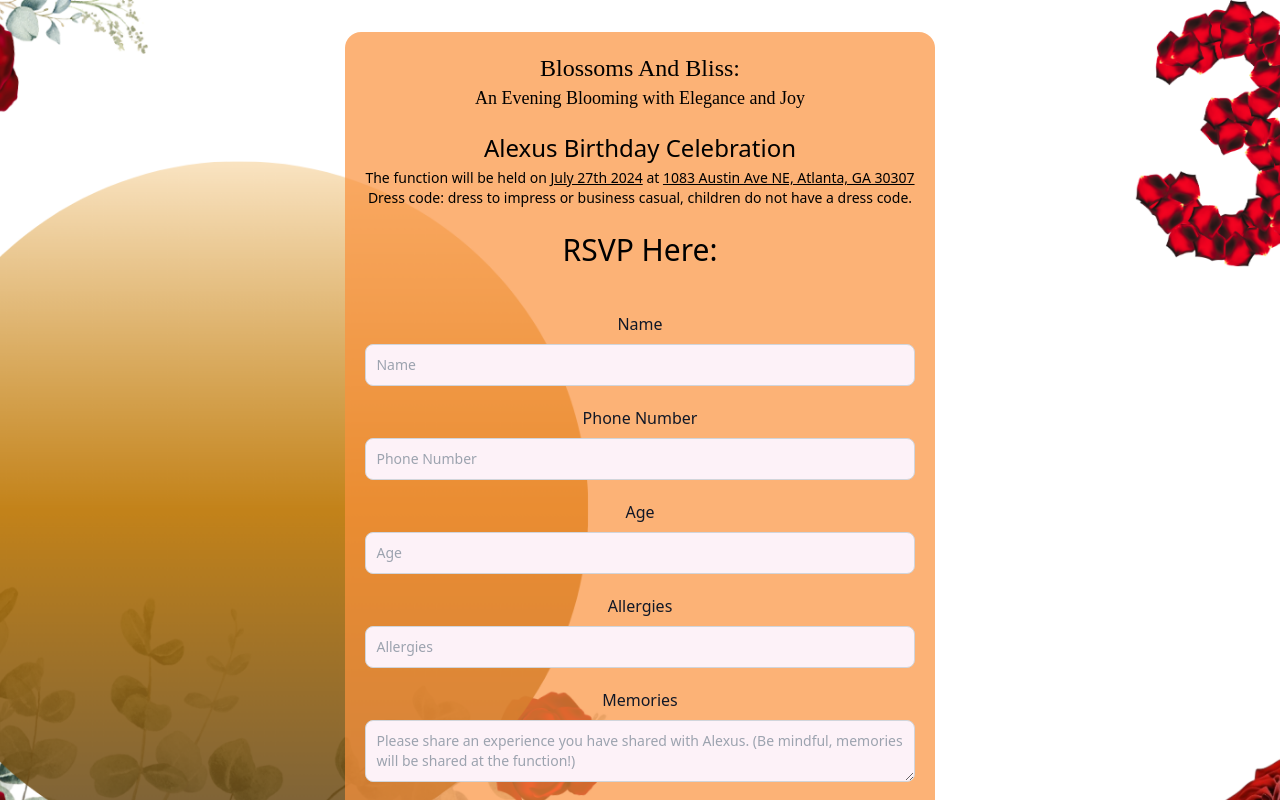
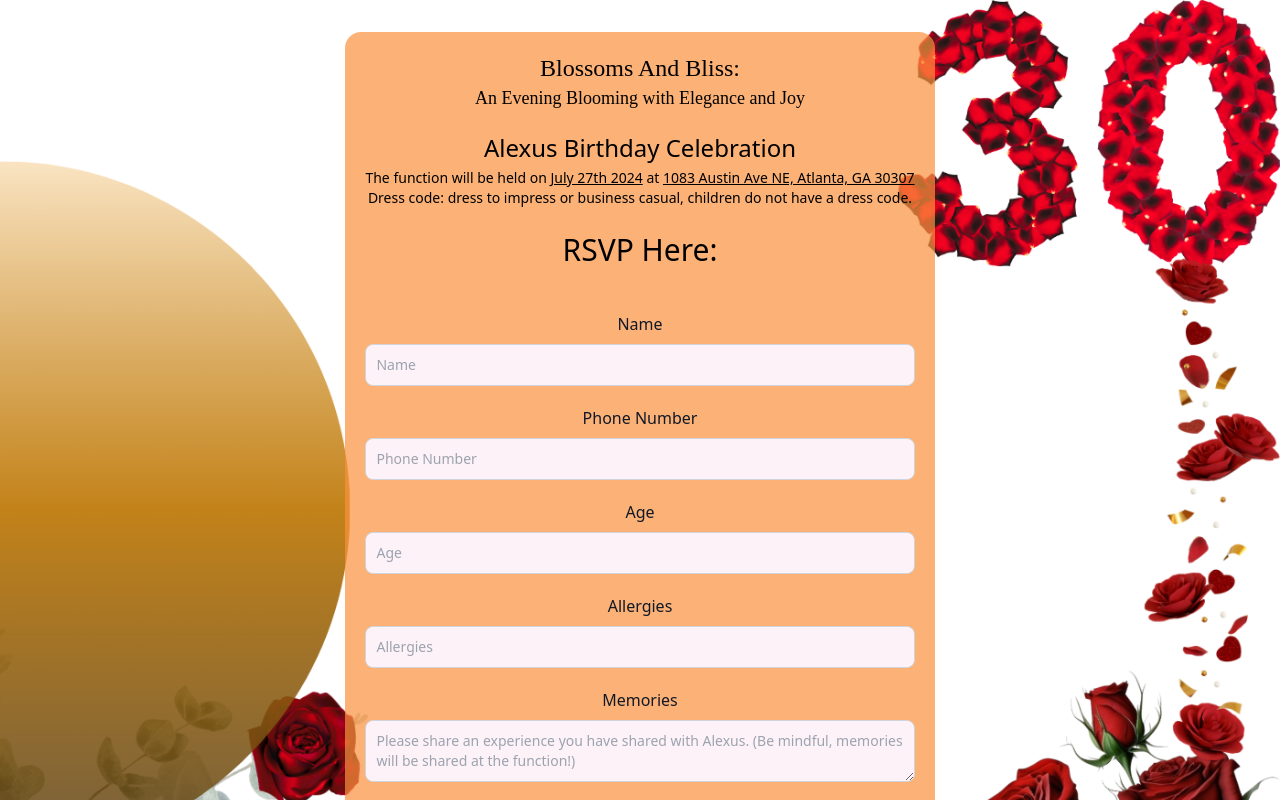
Before and after one commit to voyddful/blossomsandbliss, a Next.js app: page / in a window 1280 px wide. Shown: the top 800 px of the page. Built offline with nearby package versions, Linux system fonts and the light colour scheme; a web font is replaced by a local one.

Commit message:
laptop formatting changes

```diff
--- a/src/app/page.js
+++ b/src/app/page.js
@@ -6,7 +6,7 @@ export default function page(){
     <main className=' my-auto  text-black' >
 
       {/*mobile version*/}
-      <section className=" justify-center items-center flex min-h-screen p-8 bg-white bg-cover bg-right xl:bg-top xl:bg-cover bg-[url('/blossomsv2.png')] lg:bg-[url('/blissv2.png')]" >
+      <section className=" justify-center items-center flex min-h-screen p-8 bg-white bg-cover bg-right  xl:bg-cover bg-[url('/blossomsv2.png')] lg:bg-[url('/blissv2.png')]" >
         <div className=" text-center text-black max-w-7xl">
           <div className='mx-auto overflow-auto rounded-2xl bg-orange-400/70 h-max p-5 my-auto grid'>
             <h1 className=' text-lg mb-4 playwrite-no-100' id="test "><span className='text-2xl'>Blossoms And Bliss:</span><br/> An Evening Blooming with Elegance and Joy</h1>
```
